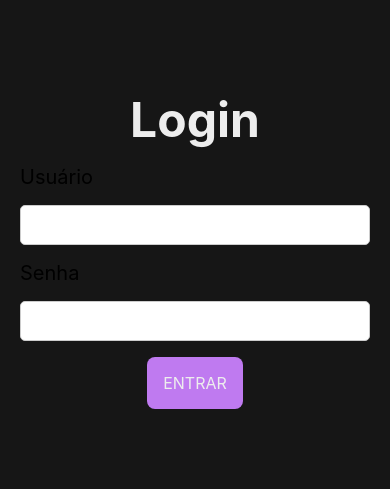
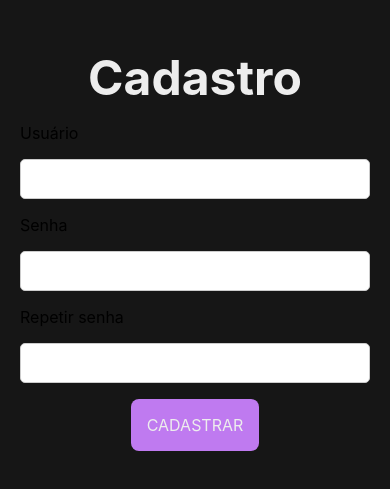
Before and after one commit to Computer-Science-Course/Taskfy, a React Native app: screen / in a window 390 px wide. Shown: the part 173-662 px from the top of the page. Built offline with nearby package versions, Linux system fonts and the light colour scheme.

Commit message:
modificacao do resgister

```diff
--- a/App.js
+++ b/App.js
@@ -3,7 +3,7 @@ import Login from './pages/Login';
 import Register from './pages/Register';
 
 const App = () => {
-  return <Login />;
+  return <Register/>;
 }
 
 export default App;
--- a/pages/Login/styles.js
+++ b/pages/Login/styles.js
@@ -20,11 +20,11 @@ const useStyles = (colors) => StyleSheet.create({
     fontWeight: "700",
   },
   text_usuario: {
-    fontSize: 20,
+    fontSize: 16,
     width: '100%',
   },
   text_senha: {
-    fontSize: 20,
+    fontSize: 16,
     width: '100%',
   },
   textInput: {
--- a/pages/Register/styles.js
+++ b/pages/Register/styles.js
@@ -7,33 +7,33 @@ const useStyles = (colors) => StyleSheet.create({
     flex: 1, // Isso faz a view ocupar toda a tela.
     flexDirection: "column", // O conteúdo da view vai ser organizado em coluna. Um embaixo do outro.
     backgroundColor: colors.bg[1], // A cor de fundo da view.
+    paddingLeft: 20,
+    paddingRight: 20,
 
     /** Essas propriedades podem ser apagadas, se quiseres. */
     justifyContent: "center", // O conteúdo vai ser centralizado verticalmente.
     alignItems: "center", // O conteúdo vai ser centralizado horizontalmente.
+    gap: 16,
   },
   text: {
+    color: colors.bg.text,// A cor do texto.
     fontSize: 48,
-    marginTop: 40,
-    color: colors.bg.text, // A cor do texto.
+    fontWeight: "700",
   },
   text_usuario: {
-    fontSize: 20,
-    marginTop: 50,
-    marginLeft: -280,
+    fontSize: 16,
+    width: '100%',
   },
   text_senha:{
-    fontSize: 20,
-    marginTop: 60,
-    marginLeft: -290,
+    fontSize: 16,
+    width: '100%',
   },
   text_repetir_senha:{
-    fontSize: 20,
-    marginTop: 60,
-    marginLeft: -220,
+    fontSize: 16,
+    width: '100%',
   },
   textInput: {
-    width: '90%',
+    width: '100%',
     height: 40,
     borderWidth: 1,
     borderColor: '#ccc',
```
